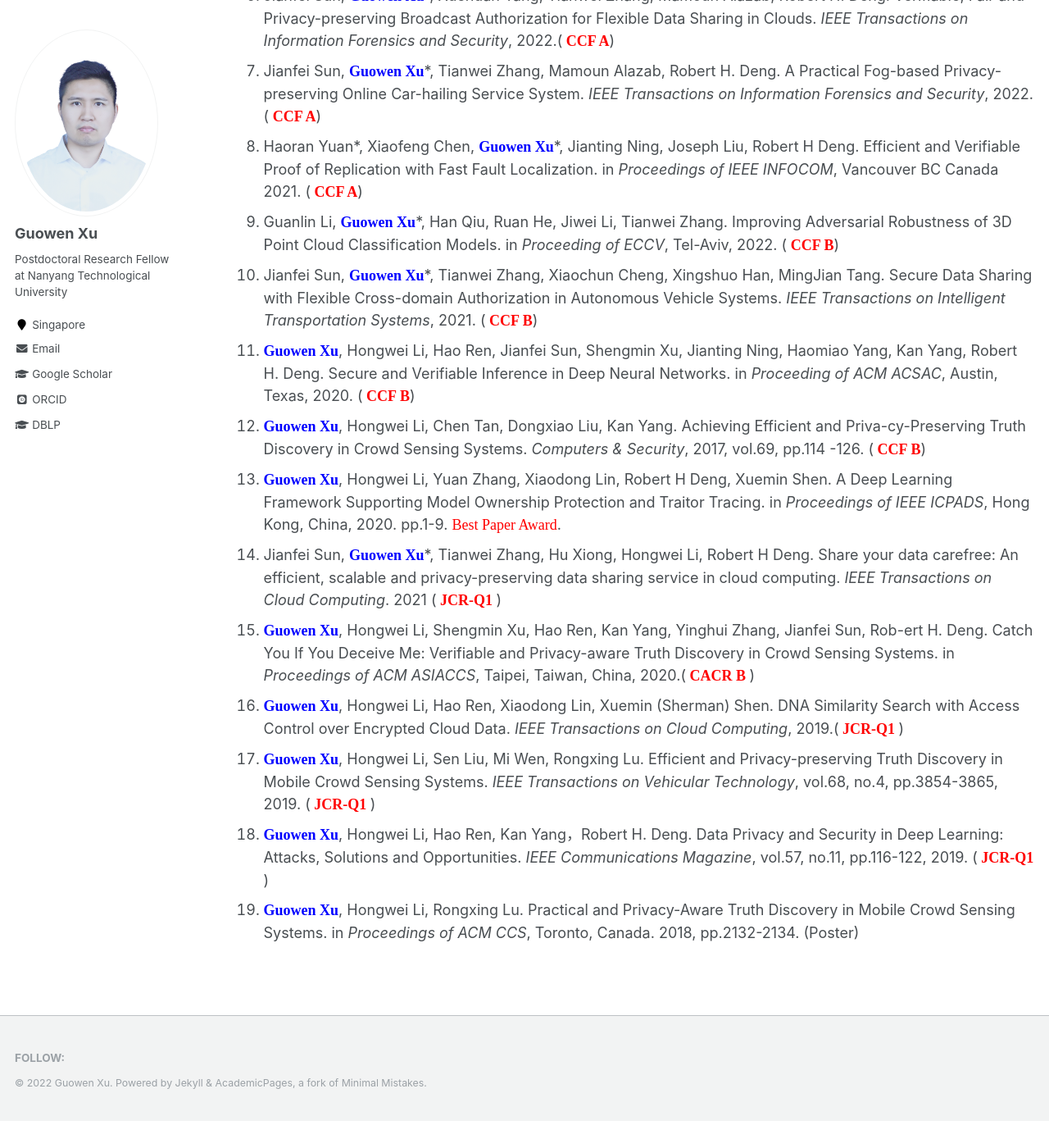
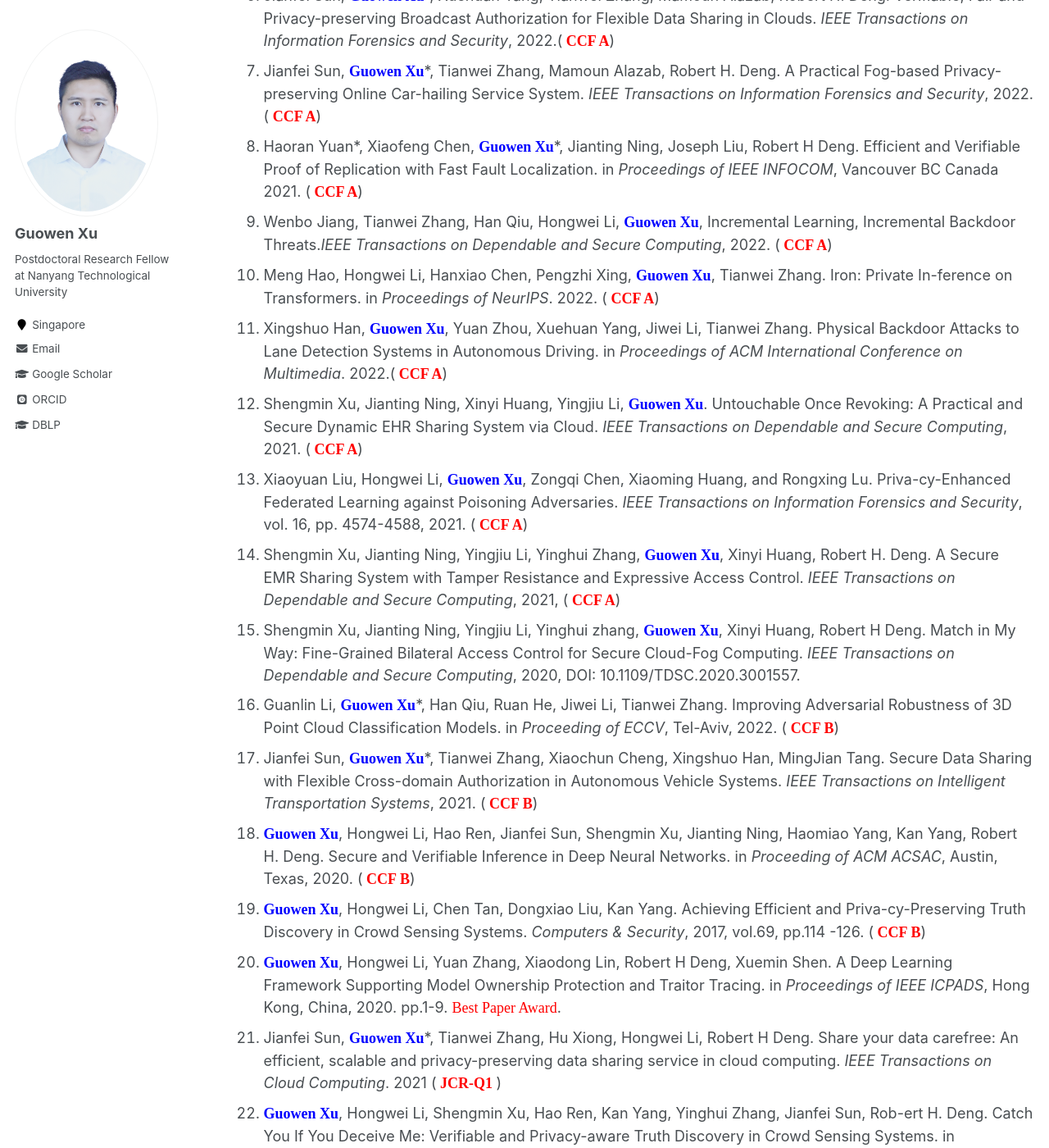
Before and after one commit to Guowen-xu/guowen-xu.github.io, a Jekyll site: the page built from _pages/publications.md, in a window 1280 px wide and 1400 px high, scrolled down 769 px. Shown: the whole window at 82% size. Built offline with Jekyll 4.4.1, drawn with Linux system fonts in a browser that asks for light colours; some web fonts are replaced; before the commit the page ends 2136 px from its top, so only the background shows below that.

Commit message:
Update publications.md

```diff
--- a/_pages/publications.md
+++ b/_pages/publications.md
@@ -22,14 +22,21 @@ You can find my articles on my [Google Scholar](https://scholar.google.com.hk/ci
 6. Jianfei Sun, **<font face="Times New Roman" color=blue size=4> Guowen Xu</font>**\*, Xuehuan Yang, Tianwei Zhang, Mamoun Alazab, Robert H. Deng. Verifiable, Fair and Privacy-preserving Broadcast Authorization for Flexible Data Sharing in Clouds. *IEEE Transactions on Information Forensics and Security*, 2022.(**<font face="Times New Roman" color=red size=4> CCF A</font>**)
 7. Jianfei Sun, **<font face="Times New Roman" color=blue size=4> Guowen Xu</font>**\*, Tianwei Zhang, Mamoun Alazab, Robert H. Deng. A Practical Fog-based Privacy-preserving Online Car-hailing Service System. *IEEE Transactions on Information Forensics and Security*, 2022.(**<font face="Times New Roman" color=red size=4> CCF A</font>**)
 8. Haoran Yuan\*, Xiaofeng Chen, **<font face="Times New Roman" color=blue size=4> Guowen Xu</font>**\*, Jianting Ning, Joseph Liu, Robert H Deng.  Efficient and Verifiable Proof of Replication with Fast Fault Localization. in *Proceedings of IEEE INFOCOM*, Vancouver BC Canada 2021. (**<font face="Times New Roman" color=red size=4> CCF A</font>**)
-9. Guanlin Li, **<font face="Times New Roman" color=blue size=4> Guowen Xu</font>**\*, Han Qiu, Ruan He, Jiwei Li,  Tianwei Zhang. Improving Adversarial Robustness of 3D Point Cloud Classification Models. in *Proceeding of  ECCV*, Tel-Aviv, 2022. (**<font face="Times New Roman" color=red size=4> CCF B</font>**)
-10. Jianfei Sun,  **<font face="Times New Roman" color=blue size=4> Guowen Xu</font>**\*, Tianwei Zhang, Xiaochun Cheng, Xingshuo Han, MingJian Tang. Secure Data Sharing with Flexible Cross-domain Authorization in Autonomous Vehicle Systems. *IEEE Transactions on Intelligent Transportation Systems*, 2021. (**<font face="Times New Roman" color=red size=4> CCF B</font>**)
-11. **<font face="Times New Roman" color=blue size=4> Guowen Xu</font>**, Hongwei Li, Hao Ren, Jianfei Sun, Shengmin Xu, Jianting Ning, Haomiao Yang, Kan Yang, Robert H. Deng. Secure and Verifiable Inference in Deep Neural Networks. in *Proceeding of ACM ACSAC*, Austin, Texas, 2020. (**<font face="Times New Roman" color=red size=4> CCF B</font>**)
-12. **<font face="Times New Roman" color=blue size=4> Guowen Xu</font>**, Hongwei Li, Chen Tan, Dongxiao Liu, Kan Yang. Achieving Efficient and Priva-cy-Preserving Truth Discovery in Crowd Sensing Systems. *Computers & Security*, 2017, vol.69, pp.114 -126. (**<font face="Times New Roman" color=red size=4> CCF B</font>**)
-13. **<font face="Times New Roman" color=blue size=4> Guowen Xu</font>**, Hongwei Li, Yuan Zhang, Xiaodong Lin, Robert H Deng, Xuemin Shen. A Deep Learning Framework Supporting Model Ownership Protection and Traitor Tracing. in *Proceedings of IEEE ICPADS*, Hong Kong, China, 2020. pp.1-9. <font face="Times New Roman" color=red size=4> Best Paper Award</font>.
-14. Jianfei Sun,  **<font face="Times New Roman" color=blue size=4> Guowen Xu</font>**\*, Tianwei Zhang, Hu Xiong, Hongwei Li, Robert H Deng. Share your data carefree: An efficient, scalable and privacy-preserving data sharing service in cloud computing. *IEEE Transactions on Cloud Computing*. 2021  (**<font face="Times New Roman" color=red size=4> JCR-Q1 </font>**)
-15. **<font face="Times New Roman" color=blue size=4> Guowen Xu</font>**, Hongwei Li, Shengmin Xu, Hao Ren, Kan Yang, Yinghui Zhang, Jianfei Sun, Rob-ert H. Deng. Catch You If You Deceive Me: Verifiable and Privacy-aware Truth Discovery in Crowd Sensing Systems. in *Proceedings of ACM ASIACCS*, Taipei, Taiwan, China, 2020.(**<font face="Times New Roman" color=red size=4> CACR B </font>**)
-16. **<font face="Times New Roman" color=blue size=4> Guowen Xu</font>**, Hongwei Li, Hao Ren, Xiaodong Lin, Xuemin (Sherman) Shen. DNA Similarity Search with Access Control over Encrypted Cloud Data. *IEEE Transactions on Cloud Computing*, 2019.(**<font face="Times New Roman" color=red size=4> JCR-Q1 </font>**)
-17. **<font face="Times New Roman" color=blue size=4> Guowen Xu</font>**, Hongwei Li, Sen Liu, Mi Wen, Rongxing Lu. Efficient and Privacy-preserving Truth Discovery in Mobile Crowd Sensing Systems. *IEEE Transactions on Vehicular Technology*, vol.68, no.4, pp.3854-3865, 2019. (**<font face="Times New Roman" color=red size=4> JCR-Q1 </font>**)
-18. **<font face="Times New Roman" color=blue size=4> Guowen Xu</font>**, Hongwei Li, Hao Ren, Kan Yang，Robert H. Deng. Data Privacy and Security in Deep Learning: Attacks, Solutions and Opportunities. *IEEE Communications Magazine*, vol.57, no.11, pp.116-122, 2019. (**<font face="Times New Roman" color=red size=4> JCR-Q1 </font>**)
-19. **<font face="Times New Roman" color=blue size=4> Guowen Xu</font>**, Hongwei Li, Rongxing Lu. Practical and Privacy-Aware Truth Discovery in Mobile Crowd Sensing Systems. in *Proceedings of ACM CCS*, Toronto, Canada. 2018, pp.2132-2134. (Poster)
+9. Wenbo Jiang, Tianwei Zhang, Han Qiu, Hongwei Li, **<font face="Times New Roman" color=blue size=4> Guowen Xu</font>**, Incremental Learning, Incremental Backdoor Threats.*IEEE Transactions on Dependable and Secure Computing*, 2022. (**<font face="Times New Roman" color=red size=4> CCF A</font>**)
+10. Meng Hao, Hongwei Li, Hanxiao Chen, Pengzhi Xing, **<font face="Times New Roman" color=blue size=4> Guowen Xu</font>**, Tianwei Zhang. Iron: Private In-ference on Transformers. in *Proceedings of NeurIPS*. 2022. (**<font face="Times New Roman" color=red size=4> CCF A</font>**)
+11. Xingshuo Han, **<font face="Times New Roman" color=blue size=4> Guowen Xu</font>**, Yuan Zhou, Xuehuan Yang, Jiwei Li, Tianwei Zhang. Physical Backdoor Attacks to Lane Detection Systems in Autonomous Driving. in *Proceedings of ACM International Conference on Multimedia*. 2022.(**<font face="Times New Roman" color=red size=4> CCF A</font>**)
+12. Shengmin Xu, Jianting Ning, Xinyi Huang, Yingjiu Li, **<font face="Times New Roman" color=blue size=4> Guowen Xu</font>**. Untouchable Once Revoking: A Practical and Secure Dynamic EHR Sharing System via Cloud. *IEEE Transactions on Dependable and Secure Computing*, 2021.  (**<font face="Times New Roman" color=red size=4> CCF A</font>**)
+13. Xiaoyuan Liu, Hongwei Li, **<font face="Times New Roman" color=blue size=4> Guowen Xu</font>**, Zongqi Chen, Xiaoming Huang, and Rongxing Lu. Priva-cy-Enhanced Federated Learning against Poisoning Adversaries. *IEEE Transactions on Information Forensics and Security*, vol. 16, pp. 4574-4588, 2021. (**<font face="Times New Roman" color=red size=4> CCF A</font>**)
+14. Shengmin Xu, Jianting Ning, Yingjiu Li, Yinghui Zhang, **<font face="Times New Roman" color=blue size=4> Guowen Xu</font>**, Xinyi Huang, Robert H. Deng. A Secure EMR Sharing System with Tamper Resistance and Expressive Access Control. *IEEE Transactions on Dependable and Secure Computing*, 2021, (**<font face="Times New Roman" color=red size=4> CCF A</font>**)
+15. Shengmin Xu, Jianting Ning, Yingjiu Li, Yinghui zhang, **<font face="Times New Roman" color=blue size=4> Guowen Xu</font>**, Xinyi Huang, Robert H Deng. Match in My Way: Fine-Grained Bilateral Access Control for Secure Cloud-Fog Computing. *IEEE Transactions on Dependable and Secure Computing*, 2020, DOI: 10.1109/TDSC.2020.3001557.
+16. Guanlin Li, **<font face="Times New Roman" color=blue size=4> Guowen Xu</font>**\*, Han Qiu, Ruan He, Jiwei Li,  Tianwei Zhang. Improving Adversarial Robustness of 3D Point Cloud Classification Models. in *Proceeding of  ECCV*, Tel-Aviv, 2022. (**<font face="Times New Roman" color=red size=4> CCF B</font>**)
+17. Jianfei Sun,  **<font face="Times New Roman" color=blue size=4> Guowen Xu</font>**\*, Tianwei Zhang, Xiaochun Cheng, Xingshuo Han, MingJian Tang. Secure Data Sharing with Flexible Cross-domain Authorization in Autonomous Vehicle Systems. *IEEE Transactions on Intelligent Transportation Systems*, 2021. (**<font face="Times New Roman" color=red size=4> CCF B</font>**)
+18. **<font face="Times New Roman" color=blue size=4> Guowen Xu</font>**, Hongwei Li, Hao Ren, Jianfei Sun, Shengmin Xu, Jianting Ning, Haomiao Yang, Kan Yang, Robert H. Deng. Secure and Verifiable Inference in Deep Neural Networks. in *Proceeding of ACM ACSAC*, Austin, Texas, 2020. (**<font face="Times New Roman" color=red size=4> CCF B</font>**)
+19. **<font face="Times New Roman" color=blue size=4> Guowen Xu</font>**, Hongwei Li, Chen Tan, Dongxiao Liu, Kan Yang. Achieving Efficient and Priva-cy-Preserving Truth Discovery in Crowd Sensing Systems. *Computers & Security*, 2017, vol.69, pp.114 -126. (**<font face="Times New Roman" color=red size=4> CCF B</font>**)
+20. **<font face="Times New Roman" color=blue size=4> Guowen Xu</font>**, Hongwei Li, Yuan Zhang, Xiaodong Lin, Robert H Deng, Xuemin Shen. A Deep Learning Framework Supporting Model Ownership Protection and Traitor Tracing. in *Proceedings of IEEE ICPADS*, Hong Kong, China, 2020. pp.1-9. <font face="Times New Roman" color=red size=4> Best Paper Award</font>.
+21. Jianfei Sun,  **<font face="Times New Roman" color=blue size=4> Guowen Xu</font>**\*, Tianwei Zhang, Hu Xiong, Hongwei Li, Robert H Deng. Share your data carefree: An efficient, scalable and privacy-preserving data sharing service in cloud computing. *IEEE Transactions on Cloud Computing*. 2021  (**<font face="Times New Roman" color=red size=4> JCR-Q1 </font>**)
+22. **<font face="Times New Roman" color=blue size=4> Guowen Xu</font>**, Hongwei Li, Shengmin Xu, Hao Ren, Kan Yang, Yinghui Zhang, Jianfei Sun, Rob-ert H. Deng. Catch You If You Deceive Me: Verifiable and Privacy-aware Truth Discovery in Crowd Sensing Systems. in *Proceedings of ACM ASIACCS*, Taipei, Taiwan, China, 2020.(**<font face="Times New Roman" color=red size=4> CACR B </font>**)
+23. **<font face="Times New Roman" color=blue size=4> Guowen Xu</font>**, Hongwei Li, Hao Ren, Xiaodong Lin, Xuemin (Sherman) Shen. DNA Similarity Search with Access Control over Encrypted Cloud Data. *IEEE Transactions on Cloud Computing*, 2019.(**<font face="Times New Roman" color=red size=4> JCR-Q1 </font>**)
+24. **<font face="Times New Roman" color=blue size=4> Guowen Xu</font>**, Hongwei Li, Sen Liu, Mi Wen, Rongxing Lu. Efficient and Privacy-preserving Truth Discovery in Mobile Crowd Sensing Systems. *IEEE Transactions on Vehicular Technology*, vol.68, no.4, pp.3854-3865, 2019. (**<font face="Times New Roman" color=red size=4> JCR-Q1 </font>**)
+25. **<font face="Times New Roman" color=blue size=4> Guowen Xu</font>**, Hongwei Li, Hao Ren, Kan Yang，Robert H. Deng. Data Privacy and Security in Deep Learning: Attacks, Solutions and Opportunities. *IEEE Communications Magazine*, vol.57, no.11, pp.116-122, 2019. (**<font face="Times New Roman" color=red size=4> JCR-Q1 </font>**)
+26. **<font face="Times New Roman" color=blue size=4> Guowen Xu</font>**, Hongwei Li, Rongxing Lu. Practical and Privacy-Aware Truth Discovery in Mobile Crowd Sensing Systems. in *Proceedings of ACM CCS*, Toronto, Canada. 2018, pp.2132-2134. (Poster)
```
